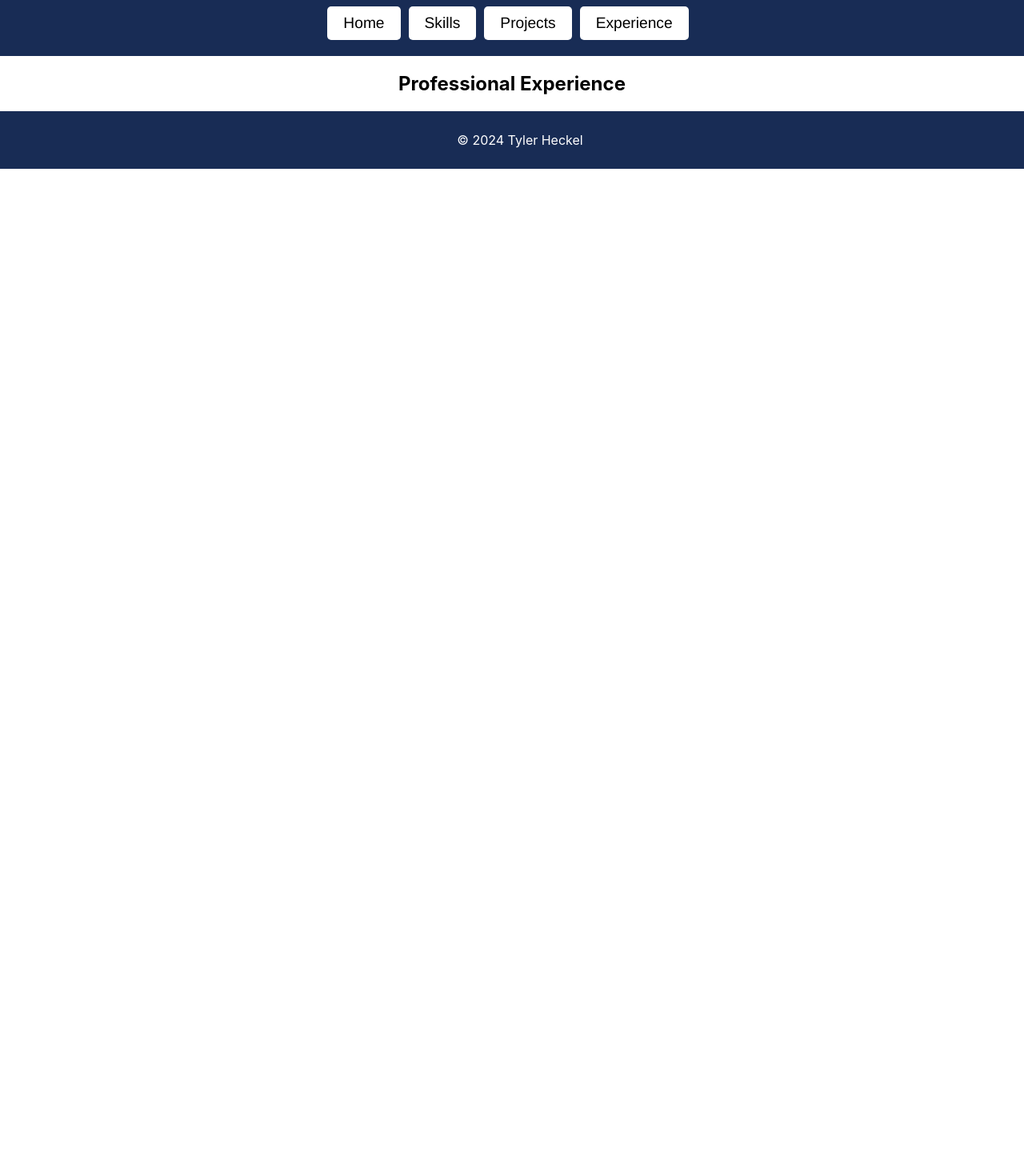
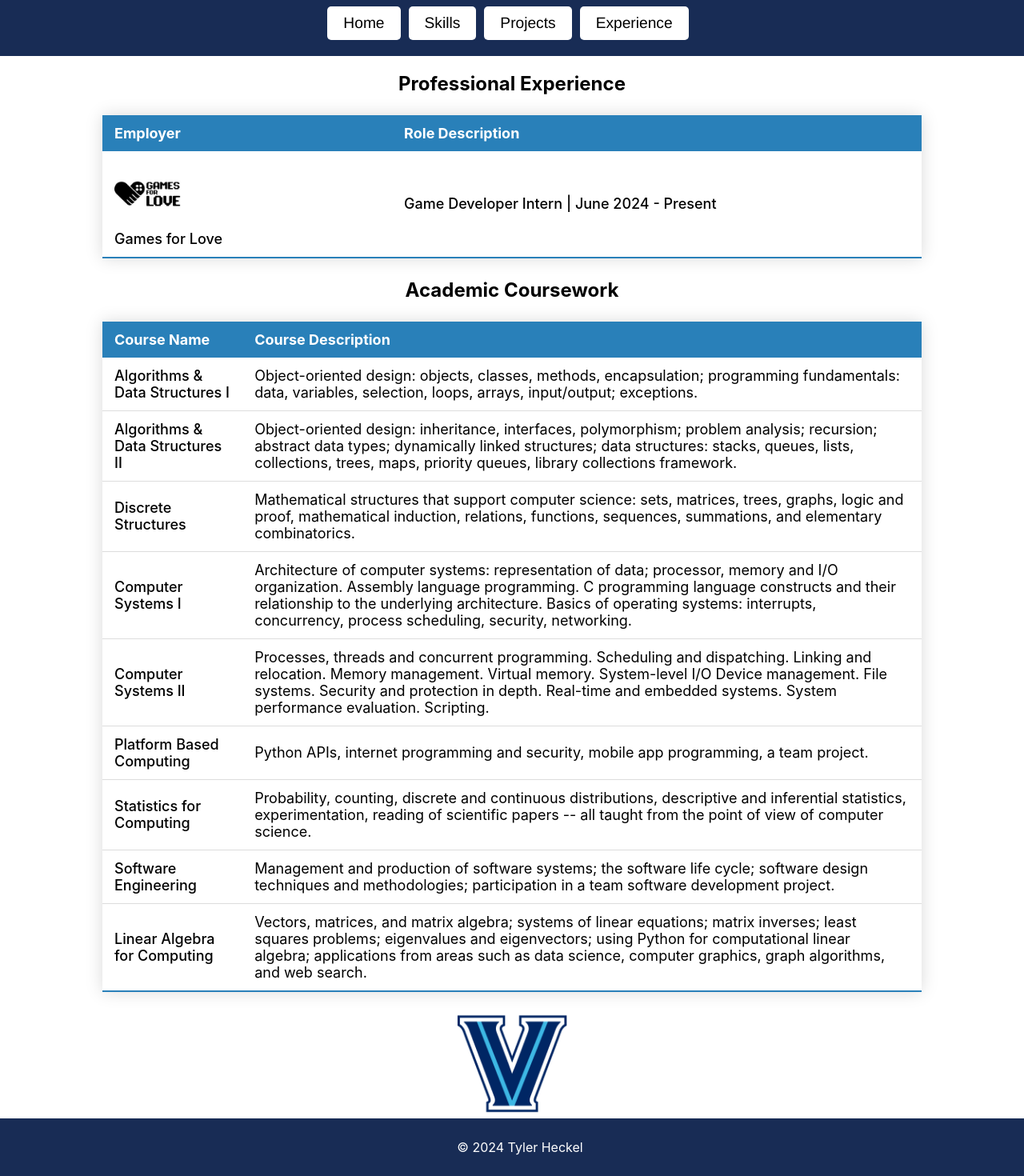
Before and after one commit to tylerheckel2/MyPortfolioWebsite, a React (Create React App) app in the folder my-portfolio/: page /experience in a window 1280 px wide. Shown: the part 94-1564 px from the top of the page at 80% size. Before the commit the page ends 800 px from the top, so only its background shows below. Built offline with nearby package versions, Linux system fonts and the light colour scheme.

Commit message:
Filled out and styled experience page

```diff
--- a/my-portfolio/src/Experience.js
+++ b/my-portfolio/src/Experience.js
@@ -53,6 +53,80 @@ export default function ExperiencePage(){
       <section id="contact">
         <h2>Contact</h2>
       </section> */}
+      <table class="styled-table">
+        <thead>
+          <tr>
+            <th>Employer</th>
+            <th>Role Description</th>
+          </tr>
+        </thead>
+        <tbody>
+          <tr class ="td-typing-area">
+            <td><img src="GamesForLove.png" width = "25%" alt="Games for Love Logo"/><br></br><a class="project-header">Games for Love</a></td>
+            <td><a class="project-header">Game Developer Intern | June 2024 - Present</a><br></br></td>
+          </tr>
+          {/* <tr>
+            <td>Data 1</td>
+          </tr>
+          <tr>
+            <td>Data 1</td>
+          </tr> */}
+        </tbody>
+      </table>
+      <h2>Academic Coursework</h2>
+      <table class="styled-table">
+        <thead>
+          <tr>
+            <th>Course Name</th>
+            <th>Course Description</th>
+          </tr>
+        </thead>
+        <tbody>
+          <tr class ="td-typing-area">
+            <td class = "academic"><a class = "project-header">Algorithms & Data Structures I</a></td>
+            <td class = "academic">Object-oriented design: objects, classes, methods, encapsulation; programming fundamentals: data, variables, selection, loops, arrays, input/output; exceptions.</td>
+          </tr>
+          <tr class ="td-typing-area">
+            <td class = "academic"><a class = "project-header">Algorithms & Data Structures II</a></td>
+            <td class = "academic">Object-oriented design: inheritance, interfaces, polymorphism; problem analysis; recursion; abstract data types; dynamically linked structures; data structures: stacks, queues, lists, collections, trees, maps, priority queues, library collections framework.</td>
+          </tr>
+          <tr class ="td-typing-area">
+            <td class = "academic"><a class = "project-header">Discrete Structures</a></td>
+            <td class = "academic">Mathematical structures that support computer science: sets, matrices, trees, graphs, logic and proof, mathematical induction, relations, functions, sequences, summations, and elementary combinatorics.</td>
+          </tr>
+          <tr class ="td-typing-area">
+            <td class = "academic"><a class = "project-header">Computer Systems I</a></td>
+            <td class = "academic">Architecture of computer systems: representation of data; processor, memory and I/O organization. Assembly language programming. C programming language constructs and their relationship to the underlying architecture. Basics of operating systems: interrupts, concurrency, process scheduling, security, networking.</td>
+          </tr>
+          <tr class ="td-typing-area">
+            <td class = "academic"><a class = "project-header">Computer Systems II</a></td>
+            <td class = "academic">Processes, threads and concurrent programming. Scheduling and dispatching. Linking and relocation. Memory management. Virtual memory. System-level I/O Device management. File systems. Security and protection in depth. Real-time and embedded systems. System performance evaluation. Scripting.</td>
+          </tr>
+          <tr class ="td-typing-area">
+            <td class = "academic"><a class = "project-header">Platform Based Computing</a></td>
+            <td class = "academic">Python APIs, internet programming and security, mobile app programming, a team project.</td>
+          </tr>
+          <tr class ="td-typing-area">
+            <td class = "academic"><a class = "project-header">Statistics for Computing</a></td>
+            <td class = "academic">Probability, counting, discrete and continuous distributions, descriptive and inferential statistics, experimentation, reading of scientific papers -- all taught from the point of view of computer science.</td>
+          </tr>
+          <tr class ="td-typing-area">
+            <td class = "academic"><a class = "project-header">Software Engineering</a></td>
+            <td class = "academic">Management and production of software systems; the software life cycle; software design techniques and methodologies; participation in a team software development project.</td>
+          </tr>
+          <tr class ="td-typing-area">
+            <td class = "academic"><a class = "project-header">Linear Algebra for Computing</a></td>
+            <td class = "academic">Vectors, matrices, and matrix algebra; systems of linear equations; matrix inverses; least squares problems; eigenvalues and eigenvectors; using Python for computational linear algebra; applications from areas such as data science, computer graphics, graph algorithms, and web search.</td>
+          </tr>
+          {/* <tr>
+            <td>Data 1</td>
+          </tr>
+          <tr>
+            <td>Data 1</td>
+          </tr> */}
+        </tbody>
+      </table>
+      <img src="VillanovaV.png" width="18%" alt="Image 1"/>
       <footer>
         <p>&copy; 2024 Tyler Heckel</p>
       </footer>
```
Also changed, not shown: my-portfolio/public/GamesForLove.png (added), my-portfolio/public/VillanovaV.png (added).
